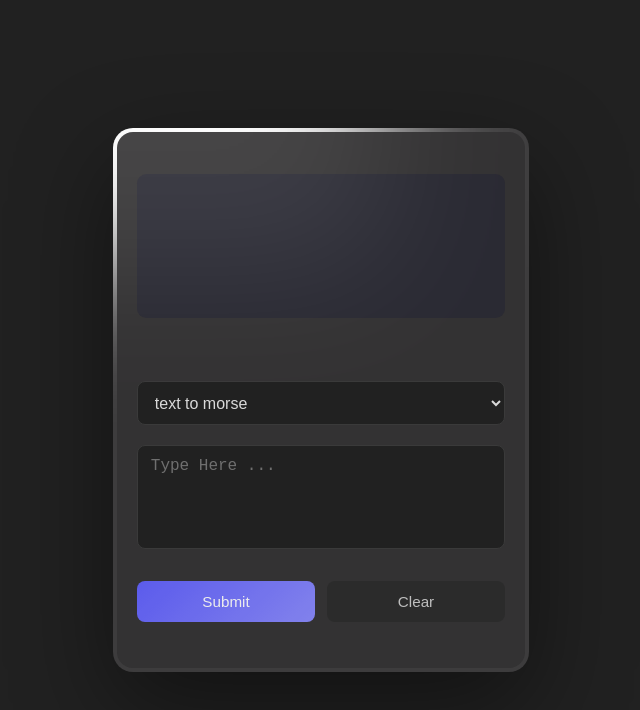
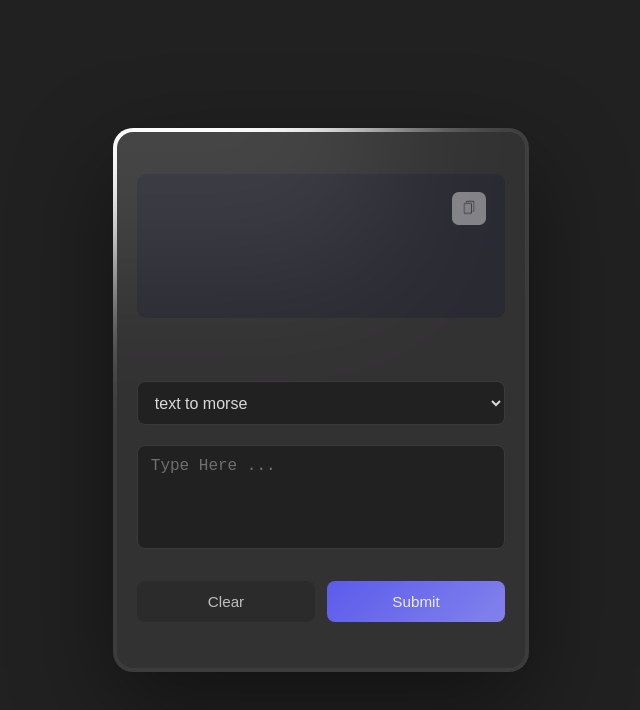
Before and after one commit to Your-fav-dev/Morse-to-text-and-reverse, a website with bundled scripts: page index.html in a window 1280 px wide. Shown: the whole page, without its empty margins (319-959 px from the left). Built offline with nearby package versions, Linux system fonts and the light colour scheme.

Commit message:
finall css form + copy button for the output

```diff
--- a/index.html
+++ b/index.html
@@ -12,7 +12,10 @@
     <div class="card-glow"></div>
 
     <div class="card-content">
-        <span id="span"></span>
+        <div class="span-wrapper">
+            <span id="span"></span>
+            <img src="./images/copy.png" alt="copy" class="copy-btn-img" id="copyBtn">
+        </div>
 
         <select name="select" id="select">
             <option value="text">text to morse</option>
@@ -22,8 +25,8 @@
         <textarea name="input" id="input" placeholder="Type Here ..."></textarea>
 
         <div class="buttons">
+            <button id="delete">Clear</button>
             <button id="btn">Submit</button>
-            <button id="delete">Clear</button>
         </div>
     </div>
 </div>
--- a/script.js
+++ b/script.js
@@ -3,6 +3,7 @@ const userOutput = document.querySelector("#span");
 const btn = document.querySelector("#btn");
 const inputEl = document.querySelector("#input");
 const clearBtn = document.querySelector("#delete");
+const copyBtn = document.querySelector("#copyBtn");
 
 btn.addEventListener('click', () => {
 const userInput = inputEl.value;
@@ -22,3 +23,9 @@ document.querySelector("#input").value = "";
 clearBtn.addEventListener("click", () => {
     userOutput.textContent = "";
 });
+
+copyBtn.addEventListener("click", () => {
+    const copyText = userOutput.textContent;
+    navigator.clipboard.writeText(copyText);
+    alert("Copied");
+});
--- a/style.css
+++ b/style.css
@@ -40,7 +40,7 @@ body {
   inset: 0.25rem;
   display: flex;
   flex-direction: column;
-  gap: 1.25rem;              /* reduced from 1.25rem → tighter overall */
+  gap: 1.25rem;
   padding: 1.25rem 1.25rem 1.5rem;
   border-radius: 1rem;
   background-color: #323132;
@@ -50,9 +50,8 @@ body {
   justify-content: center;
 }
 
-/* Add space above the dropdown → pushes select + textarea downwards */
 .card-content > select {
-  margin-top: 1.5rem;         /* ← main control: increase to push lower, decrease to move up */
+  margin-top: 1.5rem;
 }
 
 select {
@@ -94,12 +93,10 @@ textarea {
   min-height: unset;
 }
 
-/* No more auto margin → buttons stay close to textarea */
 .buttons {
   display: flex;
   gap: 0.75rem;
-  /* margin-top: auto;  ← removed on purpose */
-  margin-top: 0.75rem;     /* small breathing room above buttons */
+  margin-top: 0.75rem;
 }
 
 button {
@@ -132,44 +129,83 @@ button:active {
   background: #333;
 }
 
+/* Output area + copy button */
+
 #span {
-    display: block;                  /* ← very important – treat it like a div */
+  position: relative;
+  display: block;
   font-size: 2.25rem;
   line-height: 1.45;
   color: #e0e0ff;
   background: rgba(30, 30, 50, 0.45);
   border-radius: 0.6rem;
-    padding: 1rem 1.2rem;
-    margin-bottom: 1.2rem;           /* space to select – keep it */
-
-    /* Fixed height + scroll */
-    height: 9rem;                    /* ← changed from max-height to fixed height */
-    max-height: 9rem;                /* optional fallback */
+  padding: 1.1rem 4rem 1.1rem 1.3rem;     /* ← increased right padding a little more */
+  margin-bottom: 1.2rem;
+  height: 9rem;
   overflow-y: auto;
   overflow-x: hidden;
-
-    /* Better text wrapping for Morse code */
-    white-space: pre-wrap;           /* preserves spaces & line breaks */
-    word-break: break-all;           /* breaks very long dot/dash sequences */
+  white-space: pre-wrap;
+  word-break: break-all;
   hyphens: auto;
-
-    /* Scrollbar styling */
   scrollbar-width: thin;
   scrollbar-color: #7c7cff #2a2a2a;
+  user-select: none;
+  -webkit-user-select: none;
+  text-align: left;
 }
 
-/* WebKit scrollbar */
 #span::-webkit-scrollbar {
   width: 7px;
 }
+
 #span::-webkit-scrollbar-track {
   background: #222;
   border-radius: 10px;
 }
+
 #span::-webkit-scrollbar-thumb {
   background: #7c7cff;
   border-radius: 10px;
 }
+
 #span::-webkit-scrollbar-thumb:hover {
   background: #a0a0ff;
 }
+
+.copy-btn-img {
+  position: absolute;
+  top: 1.1rem;      /* aligns with #span padding */
+  right: 1.2rem;
+  width: 2.1rem;
+  height: 2.1rem;
+  opacity: 0.45;
+  cursor: pointer;
+  border-radius: 20%;
+  transition: opacity 0.18s ease, transform 0.13s ease;
+  z-index: 3;
+  pointer-events: auto;
+  user-select: none;
+  -webkit-tap-highlight-color: transparent;
+}
+
+.copy-btn-img:hover {
+  opacity: 0.92;
+  transform: scale(1.08);
+}
+
+.copy-btn-img:active {
+  transform: scale(0.94);
+  opacity: 1;
+}
+
+/* Kill any possible focus-induced movement */
+.copy-btn-img:focus,
+.copy-btn-img:focus-visible,
+.copy-btn-img:focus-within {
+  outline: none !important;
+  box-shadow: none !important;
+  border: none !important;
+}
+.span-wrapper {
+  position: relative;
+}
```
Also changed, not shown: images/copy.png (added). Lines whose indentation alone changed are shown as unchanged.
